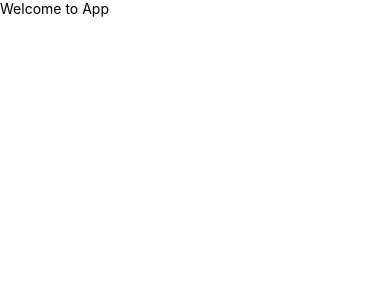
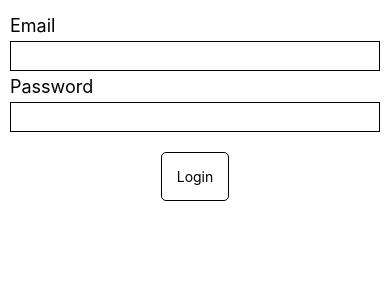
Before and after one commit to VivekKotiya/firebaseTest, a React Native app: screen / in a window 390 px wide. Shown: the top 300 px of the page. Built offline with nearby package versions, Linux system fonts and the light colour scheme.

Commit message:
initial commit

```diff
--- a/App.tsx
+++ b/App.tsx
@@ -5,17 +5,32 @@
  * @format
  */
 
-import React from 'react';
+import React, { useEffect } from 'react';
 import {
   SafeAreaView,
   Text,
   View,
 } from 'react-native';
+import Login from './lib/src/screens/loginScren/index';
+import firebase from 'firebase';
 
 const App = () => {
+  const firebaseConfig = {
+    apiKey: "AIzaSyAvWQOS7uFWrOGJMinyaNvu4MMk3khq9Q4",
+    authDomain: "authflow-3792c.firebaseapp.com",
+    projectId: "authflow-3792c",
+    storageBucket: "authflow-3792c.appspot.com",
+    messagingSenderId: "1025392568321",
+    appId: "1:1025392568321:web:6a2607ce33a168b6a87800"
+  };
+  React.useEffect(() => {
+      // Initialize Firebase
+    const app = firebase.initializeApp(firebaseConfig);
+
+  }, []);
   return (
     <SafeAreaView>
-      <View><Text>Welcome to App</Text></View>
+      <Login/>
     </SafeAreaView>
   );
 }
--- a/index.js
+++ b/index.js
@@ -2,8 +2,8 @@
  * @format
  */
 
-import {AppRegistry} from 'react-native';
-import App from './App';
-import {name as appName} from './app.json';
+import { AppRegistry } from "react-native";
+import App from "./App";
+import { name as appName } from "./app.json";
 
 AppRegistry.registerComponent(appName, () => App);
--- /dev/null
+++ b/lib/src/screens/loginScren/index.js
@@ -0,0 +1,18 @@
+import React from "react";
+import { View, Text, TextInput, TouchableOpacity } from "react-native";
+import styles from "./styles";
+const Login = () => {
+  return (
+    <View style={styles.mainContainer}>
+      <Text style={styles.header}>Email</Text>
+      <TextInput style={styles.textinput} />
+      <Text style={styles.header}>Password</Text>
+      <TextInput style={styles.textinput} />
+      <TouchableOpacity style={styles.buttonContainer}>
+        <Text style={styles.button}>Login</Text>
+      </TouchableOpacity>
+    </View>
+  );
+};
+
+export default Login;
--- /dev/null
+++ b/lib/src/screens/loginScren/styles.js
@@ -0,0 +1,26 @@
+const { StyleSheet } = require("react-native");
+
+const styles = StyleSheet.create({
+  mainContainer: {
+    margin: 10,
+  },
+  header: {
+    fontSize: 18,
+    marginVertical: 5,
+  },
+  textinput: {
+    borderWidth: 1,
+    height: 30,
+  },
+  buttonContainer: {
+    alignSelf: "center",
+  },
+  button: {
+    padding: 15,
+    margin: 20,
+    borderWidth: 1,
+    borderRadius: 5,
+  },
+});
+
+export default styles;
--- a/package.json
+++ b/package.json
@@ -4,7 +4,7 @@
   "private": true,
   "scripts": {
     "android": "react-native run-android",
-    "ios": "react-native run-ios",
+    "ios": "react-native run-ios --simulator='iPhone 14'",
     "lint": "eslint .",
     "start": "react-native start",
     "test": "jest"
@@ -12,6 +12,7 @@
   "dependencies": {
     "@react-native-firebase/app": "^18.6.1",
     "@react-native-firebase/messaging": "^18.6.1",
+    "firebase": "^10.10.0",
     "react": "18.2.0",
     "react-native": "0.72.6"
   },
```
Also changed, not shown: lib/src/screens/Login.js (added), 1 other file (tests, documents, lock files or other folders).
